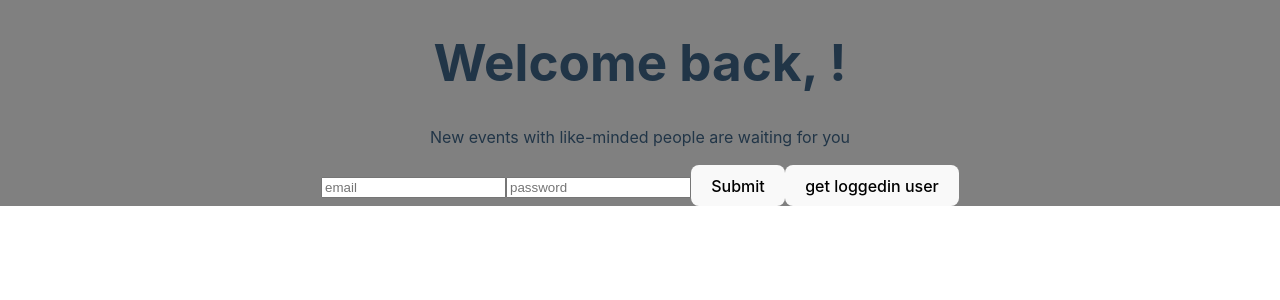
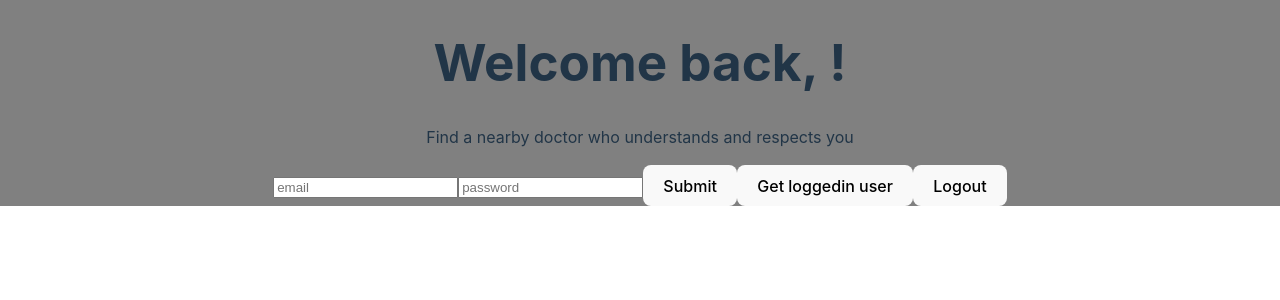
Before and after one commit to floor777/sterilization-directory, a React (Vite) app in the folder client/: page /dashboard in a window 1280 px wide. Shown: the top 300 px of the page. Built offline with nearby package versions, Linux system fonts and the light colour scheme.

Commit message:
Add logout testing feature

```diff
--- a/client/src/dashboard.jsx
+++ b/client/src/dashboard.jsx
@@ -5,22 +5,37 @@ import ReactDOM from 'react-dom/client';
 import { BrowserRouter, useNavigate } from "react-router-dom";
 import axios from 'axios';
 
-// const getUser = () => {
-//   axios({
-//     method: "get",
-//     withCredentials: true,
-//     url: "http://localhost:3000/currentuser"
-//   }).then((response) => {
-//     console.log(response);
-//     const
-//   });
-// };
 
 function Dashboard() {
     const [authorizedUsername, setAuthorizedUserName] = useState("");
     const [loginEmail, setLoginEmail] = useState("");
     const [loginPassword, setLoginPassword] = useState("");
     const navigate = useNavigate();
+
+    const logout = () => {
+      axios({
+        method: "post",
+        withCredentials: true,
+        url: "http://localhost:3000/auth/logout"
+
+      })
+      .then(response => {
+        if(response.config.method === "post" && response.data == "OK" ) {
+          console.log(response);
+          console.log('Logout was successful');
+          navigate("/");
+
+        }
+        else  {
+          console.log(response.config.method);
+          console.log(response.status);
+          console.log(response.data);
+          console.log('Non-200 response recorded in dashboard.jsx');
+        }
+      }).catch(err => {
+        console.log(err);
+      });
+    }
     const login = () => {
 
       axios({
@@ -37,10 +52,9 @@ function Dashboard() {
         if(response.status === 200) {
           console.log('Login was successful');
           navigate("/dashboard");
-          // getUser();
         }
         else  {
-          console.log('Non-200 response recorded in login.jsx');
+          console.log('Non-200 response recorded in dashboard.jsx');
         }
       }).catch(err => {
         console.log(err);
@@ -56,7 +70,7 @@ function Dashboard() {
         console.log(response);
         const currentUser = response.data.name;
         setAuthorizedUserName(currentUser);
-        // console.log("asdsa" + authorizedUsername);
+
       });
     };
 
@@ -64,11 +78,12 @@ function Dashboard() {
     <>
     <div>
         <h1>Welcome back, {authorizedUsername}!</h1>
-        <p>New events with like-minded people are waiting for you</p>
+        <p>Find a nearby doctor who understands and respects you</p>
         <input placeholder='email' onChange={e => setLoginEmail(e.target.value)}></input>
         <input placeholder='password' onChange={e => setLoginPassword(e.target.value)}></input>
         <button onClick={login}>Submit</button>
-        <button onClick={getUser}> get loggedin user</button>
+        <button onClick={getUser}>Get loggedin user</button>
+        <button onClick={logout}>Logout</button>
 
 
     </div>
```
